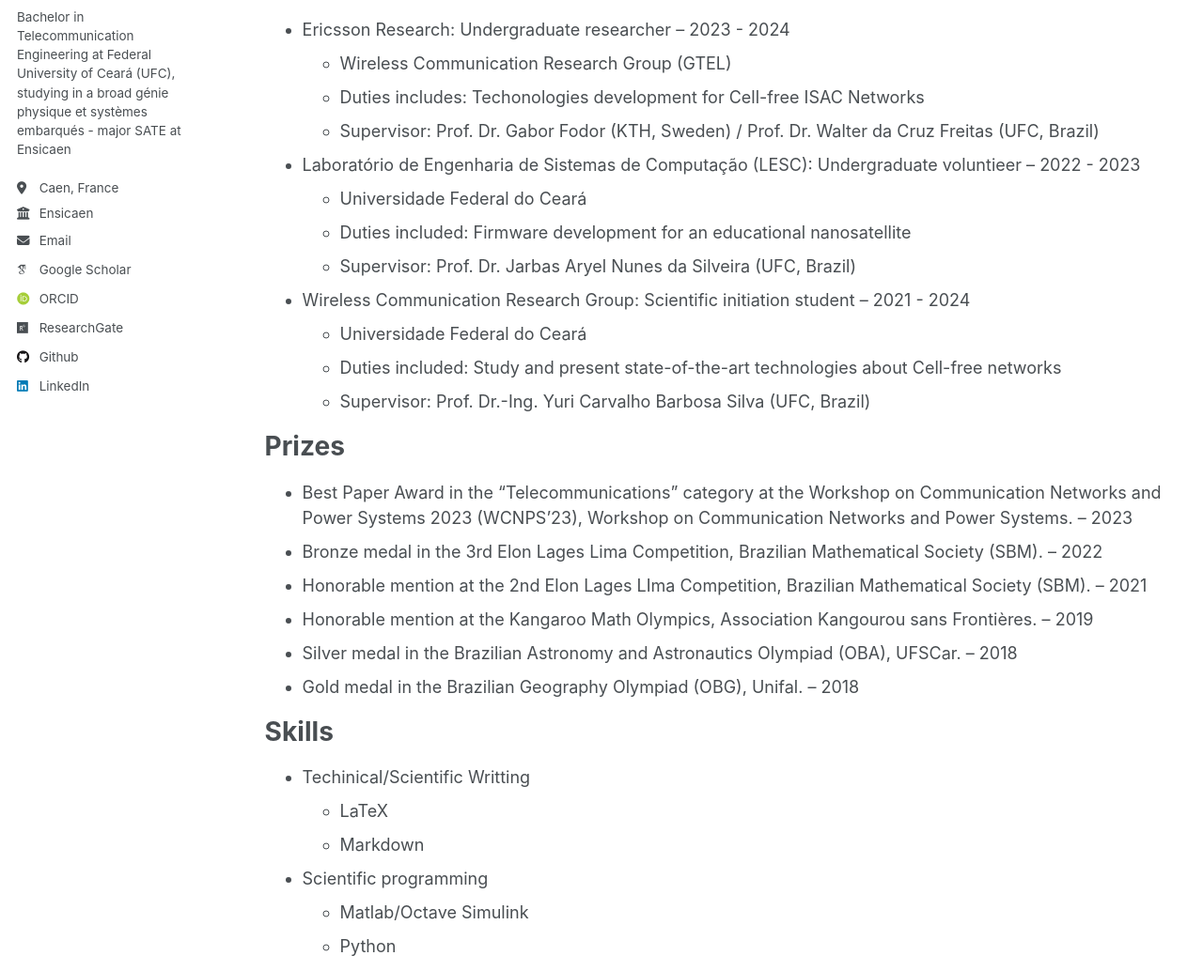
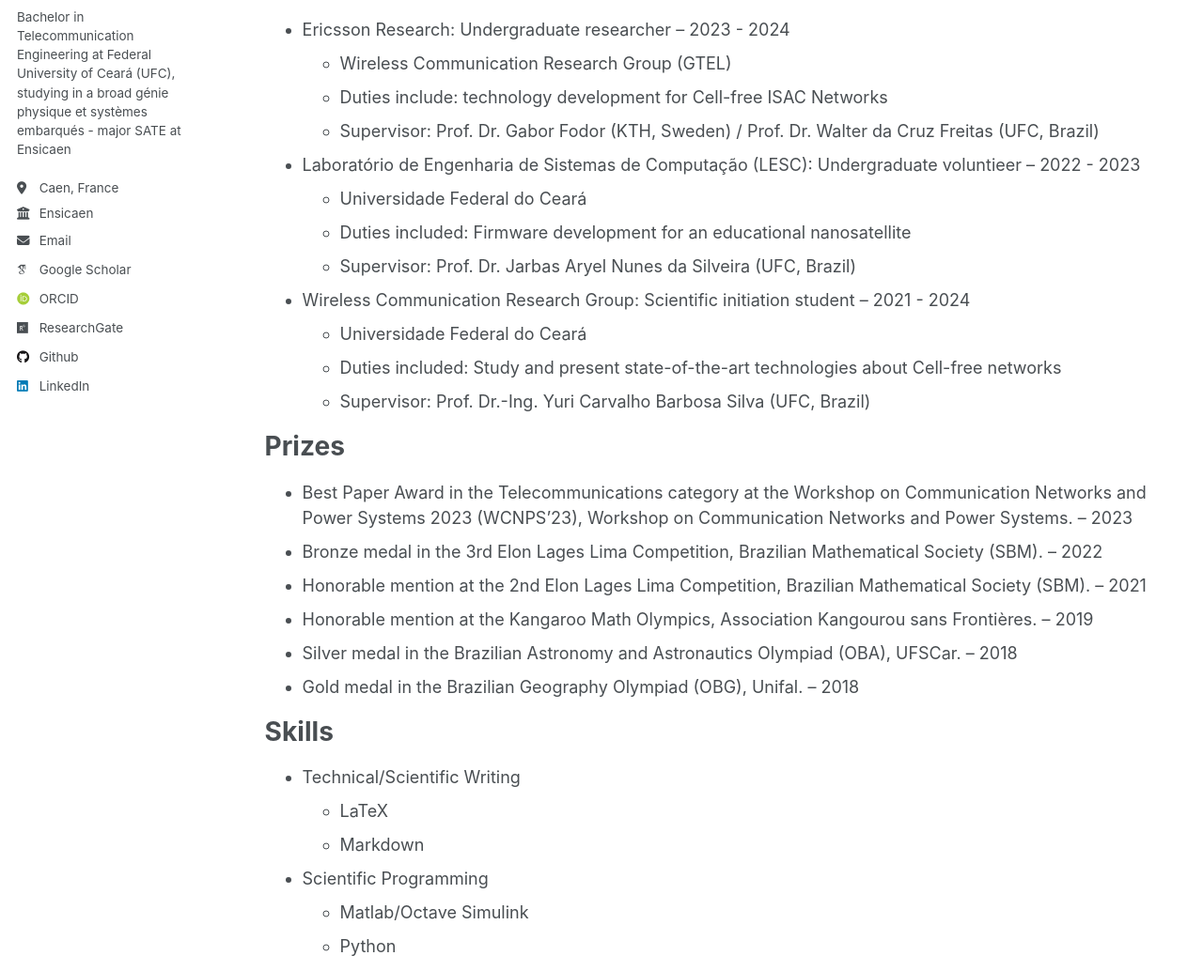
Before and after one commit to italoguedess/italoguedess.github.io, a Jekyll site: the page built from _pages/cv.md, in a window 1280 px wide and 1400 px high. Shown: the part 315-1349 px from the top of the window at 94% size. Built offline with Jekyll 4.4.1, drawn with Linux system fonts in a browser that asks for light colours; some web fonts are replaced; some of the changed text lies outside the part shown.

Commit message:
grammar checking

```diff
--- a/_pages/cv.md
+++ b/_pages/cv.md
@@ -18,7 +18,7 @@ Work experience
 ======
 * Ericsson Research: Undergraduate researcher -- 2023 - 2024
   * Wireless Communication Research Group (GTEL)
-  * Duties includes: Techonologies development for Cell-free ISAC Networks
+  * Duties include: technology development for Cell-free ISAC Networks
   * Supervisor: Prof. Dr. Gabor Fodor (KTH, Sweden) / Prof. Dr. Walter da Cruz Freitas (UFC, Brazil)
 
 * Laboratório de Engenharia de Sistemas de Computação (LESC): Undergraduate voluntieer -- 2022 - 2023
@@ -33,9 +33,9 @@ Work experience
 
 Prizes
 ======
-* Best Paper Award in the “Telecommunications” category at the Workshop on Communication Networks and Power Systems 2023 (WCNPS'23), Workshop on Communication Networks and Power Systems. -- 2023
+* Best Paper Award in the Telecommunications category at the Workshop on Communication Networks and Power Systems 2023 (WCNPS'23), Workshop on Communication Networks and Power Systems. -- 2023
 * Bronze medal in the 3rd Elon Lages Lima Competition, Brazilian Mathematical Society (SBM). -- 2022
-* Honorable mention at the 2nd Elon Lages LIma Competition, Brazilian Mathematical Society (SBM). -- 2021
+* Honorable mention at the 2nd Elon Lages Lima Competition, Brazilian Mathematical Society (SBM). -- 2021
 * Honorable mention at the Kangaroo Math Olympics, Association Kangourou sans Frontières. -- 2019
 * Silver medal in the Brazilian Astronomy and Astronautics Olympiad (OBA), UFSCar. -- 2018
 * Gold medal in the Brazilian Geography Olympiad (OBG), Unifal. -- 2018
@@ -43,25 +43,25 @@ Prizes
 
 Skills
 ======
-* Techinical/Scientific Writting
+* Technical/Scientific Writing
   * LaTeX
   * Markdown
-* Scientific programming
+* Scientific Programming
   * Matlab/Octave Simulink
   * Python
   * Julia
   * C/C++
 * Monte-Carlo Simulations
 * B5G Systems
-* Optimization Tecniques
-  * Meta-heristic Optimization
+* Optimization Techniques
+  * Meta-heuristic Optimization
   * Convex Optimization
 * Artificial Inteligence
   * Machine Learning basics
   * Deep Learning basics
     * Tensorflow
     * PyTorch
-* Eletronic Basics
+* Electronic Basics
   * ESP32
   * FreeRTOS
   * Arduino
```
Also changed, not shown: _pages/about.md (+3 -3 lines).
